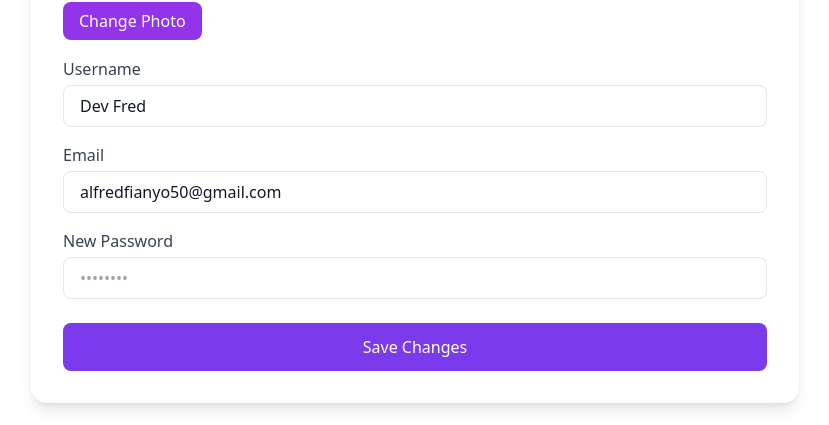
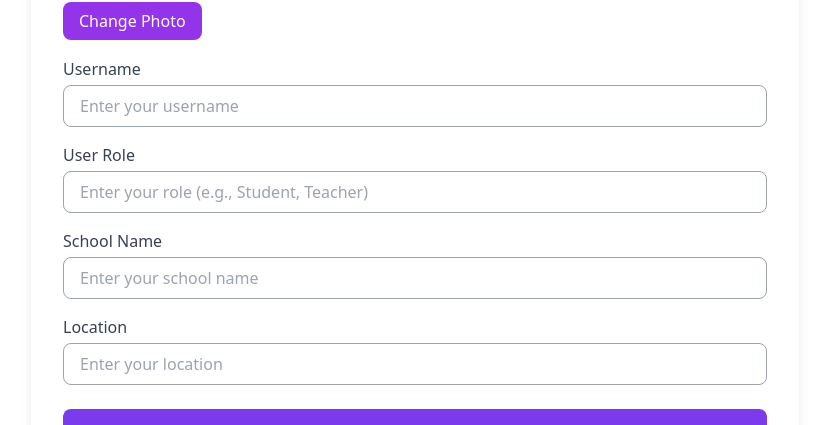
Before and after one commit to Bhankid/SchoolFeed, a React (Vite) app: page /account-settings in a window 1280 px wide. Shown: the part 348-773 px from the top of the page, without its empty margins (225-1054 px from the left). Built offline with nearby package versions, Linux system fonts and the light colour scheme; no server answers; sample sign-in values are in the browser's storage.

Commit message:
Update AccountSettings component; add fields for user role, school name, and location

```diff
--- a/src/components/AccountSettings.tsx
+++ b/src/components/AccountSettings.tsx
@@ -1,13 +1,16 @@
 import React, { useState } from "react";
 
 const AccountSettings: React.FC = () => {
-  const [username, setUsername] = useState("Dev Fred");
-    const [email, setEmail] = useState("alfredfianyo50@gmail.com");
-    const [password, setPassword] = useState("");
-    const [profilePhoto, setProfilePhoto] = useState("");
-    const [bannerImage, setBannerImage] = useState("");
+  const [username, setUsername] = useState("");
+  const [userRole, setUserRole] = useState("");
+  const [schoolName, setSchoolName] = useState("");
+  const [location, setLocation] = useState("");
+  const [profilePhoto, setProfilePhoto] = useState("");
+  const [bannerImage, setBannerImage] = useState("");
 
-  const handleProfilePhotoChange = (event: React.ChangeEvent<HTMLInputElement>) => {
+  const handleProfilePhotoChange = (
+    event: React.ChangeEvent<HTMLInputElement>
+  ) => {
     if (event.target.files && event.target.files[0]) {
       setProfilePhoto(URL.createObjectURL(event.target.files[0]));
     }
@@ -65,34 +68,50 @@ const AccountSettings: React.FC = () => {
             type="text"
             value={username}
             onChange={(e) => setUsername(e.target.value)}
-            className="w-full mt-1 px-4 py-2 border rounded-lg dark:bg-gray-700 dark:text-white"
+            placeholder="Enter your username"
+            className="w-full mt-1 px-4 py-2 border border-gray-400 focus:border-purple-500 focus:ring-1 focus:ring-purple-500 rounded-lg dark:bg-gray-700 dark:text-white outline-none transition"
           />
         </div>
 
-        {/* Email */}
+        {/* User Role */}
         <div className="mb-4">
           <label className="block font-medium text-gray-700 dark:text-gray-300">
-            Email
+            User Role
           </label>
           <input
-            type="email"
-            value={email}
-            onChange={(e) => setEmail(e.target.value)}
-            className="w-full mt-1 px-4 py-2 border rounded-lg dark:bg-gray-700 dark:text-white"
+            type="text"
+            value={userRole}
+            onChange={(e) => setUserRole(e.target.value)}
+            placeholder="Enter your role (e.g., Student, Teacher)"
+            className="w-full mt-1 px-4 py-2 border border-gray-400 focus:border-purple-500 focus:ring-1 focus:ring-purple-500 rounded-lg dark:bg-gray-700 dark:text-white outline-none transition"
           />
         </div>
 
-        {/* Password */}
+        {/* School Name */}
+        <div className="mb-4">
+          <label className="block font-medium text-gray-700 dark:text-gray-300">
+            School Name
+          </label>
+          <input
+            type="text"
+            value={schoolName}
+            onChange={(e) => setSchoolName(e.target.value)}
+            placeholder="Enter your school name"
+            className="w-full mt-1 px-4 py-2 border border-gray-400 focus:border-purple-500 focus:ring-1 focus:ring-purple-500 rounded-lg dark:bg-gray-700 dark:text-white outline-none transition"
+          />
+        </div>
+
+        {/* Location */}
         <div className="mb-6">
           <label className="block font-medium text-gray-700 dark:text-gray-300">
-            New Password
+            Location
           </label>
           <input
-            type="password"
-            value={password}
-            onChange={(e) => setPassword(e.target.value)}
-            className="w-full mt-1 px-4 py-2 border rounded-lg dark:bg-gray-700 dark:text-white"
-            placeholder="••••••••"
+            type="text"
+            value={location}
+            onChange={(e) => setLocation(e.target.value)}
+            placeholder="Enter your location"
+            className="w-full mt-1 px-4 py-2 border border-gray-400 focus:border-purple-500 focus:ring-1 focus:ring-purple-500 rounded-lg dark:bg-gray-700 dark:text-white outline-none transition"
           />
         </div>
 
```
